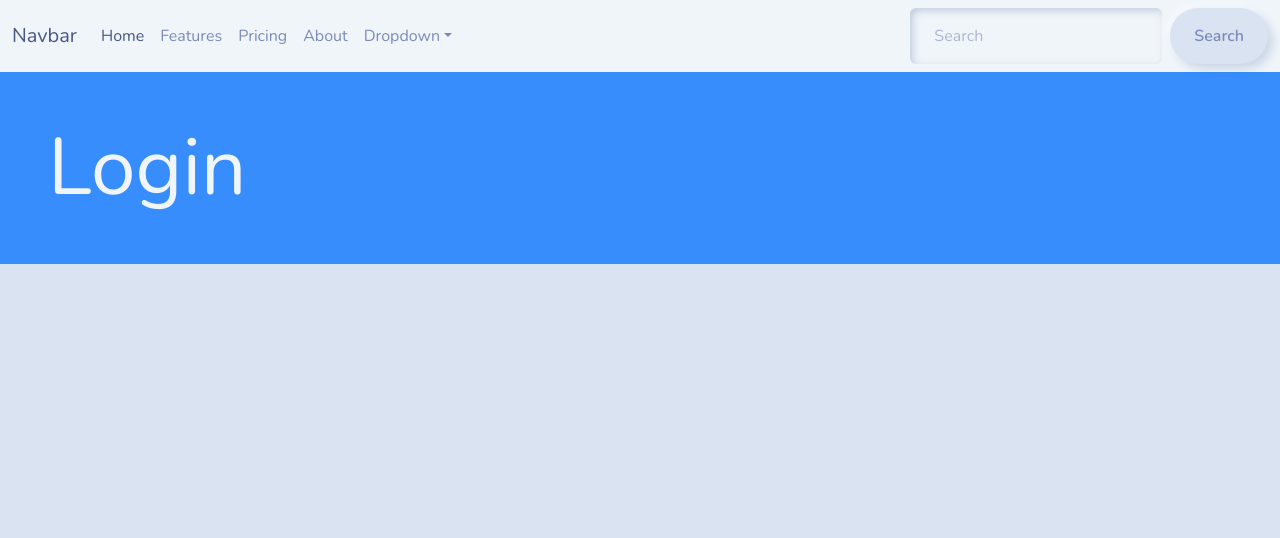
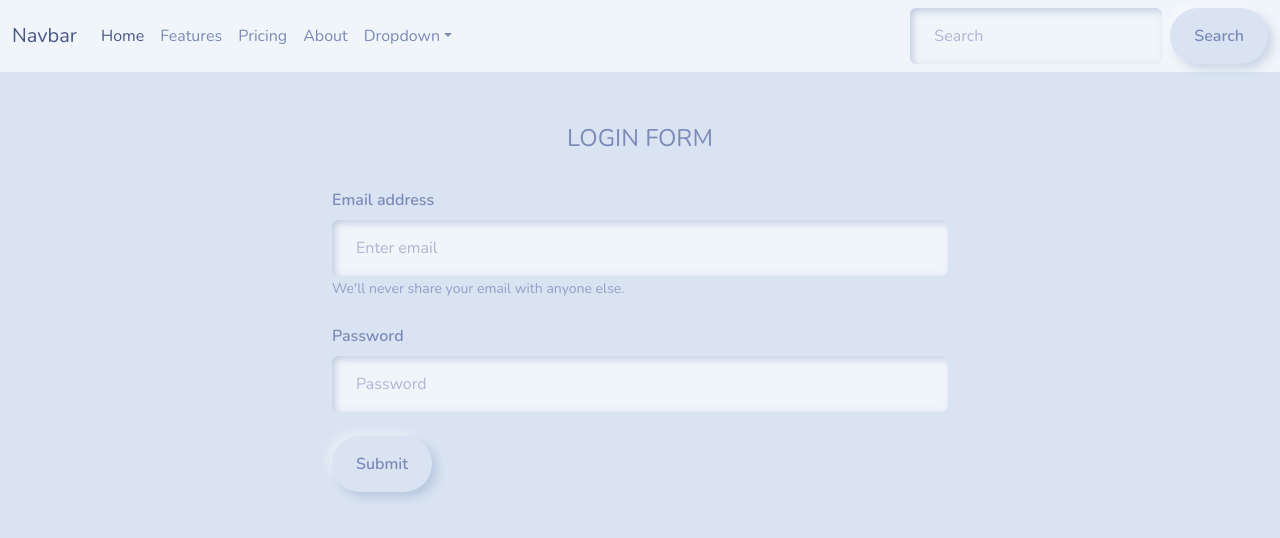
Before and after one commit to EmmanuelMoshood/propertia, a React (Create React App) app in the folder client/: page /login in a window 1280 px wide. Shown: the top 538 px of the page. Built offline with nearby package versions, Linux system fonts and the light colour scheme.

Commit message:
login page ui

```diff
--- a/client/src/App.js
+++ b/client/src/App.js
@@ -8,6 +8,7 @@ import Login from "./pages/Login_page";
 
 // components
 import {Navbar} from "./components/Navbar";
+
 
 export default function App() {
   return (
--- /dev/null
+++ b/client/src/components/LikesButton.js
@@ -0,0 +1,12 @@
+import React, {useState} from 'react'
+
+function LikesButton() {
+    //[currentValue, updateFunction] = useState(initialValue)
+    const [count, setCount] = useState(0);
+
+  return (
+    <button onClick={() => setCount(count + 1)}>{count} Likes</button>
+  )
+}
+
+export default LikesButton
--- /dev/null
+++ b/client/src/components/UserStatus.js
@@ -0,0 +1,38 @@
+import React, {Component} from "react";
+
+
+//class component
+ class UserStatus extends Component{
+    //initial state
+    constructor(props) {
+        super(props);
+        this.state = {
+          subscribed: false
+        };
+      }
+
+      toggleSubscription = () => {
+        this.setState(prevState => ({
+          subscribed: !prevState.subscribed
+        }), console.log("isSubscrided status:", this.state.subscribed));
+      };
+
+
+
+    render(){
+        const { subscribed } = this.state;
+
+        return (
+          <div>
+            <button onClick={this.toggleSubscription}>
+              {subscribed ? 'Unsubscribe' : 'Subscribe'}
+            </button>
+            <p>You are {subscribed ? 'subscribed' : 'not subscribed'}.</p>
+          </div>
+        );
+    }
+
+}
+
+
+export default UserStatus
--- a/client/src/pages/Login_page.js
+++ b/client/src/pages/Login_page.js
@@ -2,7 +2,25 @@
 export default function Login() {
     return (
       <div>
-        <h1 className="display-1 bg-primary text-light p-5">Login</h1>
+
+        <form className="container col-6 mt-5">
+          <fieldset>
+            <legend className="text-center">LOGIN FORM</legend>
+
+            <div className="form-group">
+              <label for="exampleInputEmail1" className="form-label mt-4">Email address</label>
+              <input type="email" className="form-control" id="exampleInputEmail1" aria-describedby="emailHelp" placeholder="Enter email" fdprocessedid="cz21oq" />
+              <small id="emailHelp" className="form-text text-muted">We'll never share your email with anyone else.</small>
+            </div>
+            <div className="form-group">
+              <label for="exampleInputPassword1" className="form-label mt-4">Password</label>
+              <input type="password" className="form-control" id="exampleInputPassword1" placeholder="Password" autocomplete="off" fdprocessedid="o2rlil" />
+            </div>
+
+
+            <button type="submit" className="btn btn-primary mt-4" fdprocessedid="hnwth">Submit</button>
+          </fieldset>
+        </form>
       </div>
     );
   }
--- a/client/src/pages/Register_page.js
+++ b/client/src/pages/Register_page.js
@@ -1,8 +1,17 @@
 // pages/Home.js
+
+//components
+import UserStatus from "../components/UserStatus"
+import LikesButton from "../components/LikesButton";
+
+
+
 export default function Register() {
     return (
       <div>
         <h1 className="display-1 bg-primary text-light p-5">Register</h1>
+        <UserStatus />
+        <LikesButton />
       </div>
     );
   }
```
Also changed, not shown: client/src/components/Navbar.js (indentation only).
